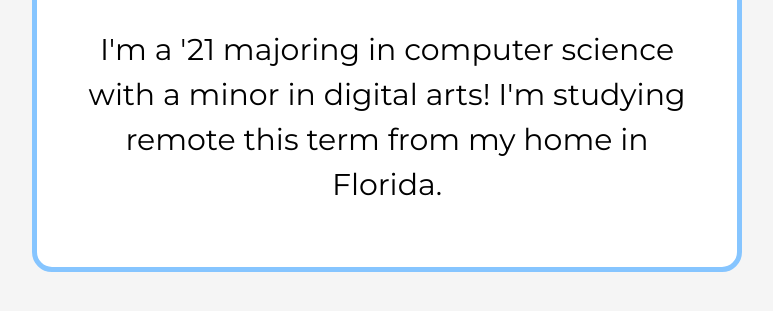
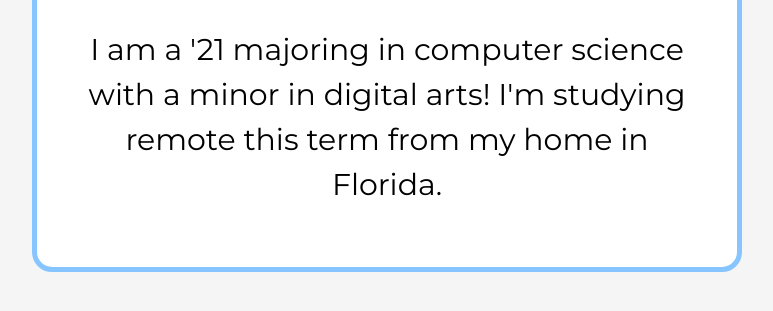
Before and after one commit to alexdavidwong/adwong.me, a plain HTML site: page index.html in a window 1280 px wide. Shown: the part 371-682 px from the top of the page, without its empty margins (253-1026 px from the left). Drawn offline with Linux system fonts and the light colour scheme.

Commit message:
updated bio

```diff
--- a/index.html
+++ b/index.html
@@ -20,7 +20,7 @@
         <div class="bio">
             <h1>Hello.</h1>
             <p>
-                I'm a '21 majoring in computer science with a minor in digital arts!
+                I am a '21 majoring in computer science with a minor in digital arts!
                 I'm studying remote this term from my home in Florida.
             </p>
         </div>
```
